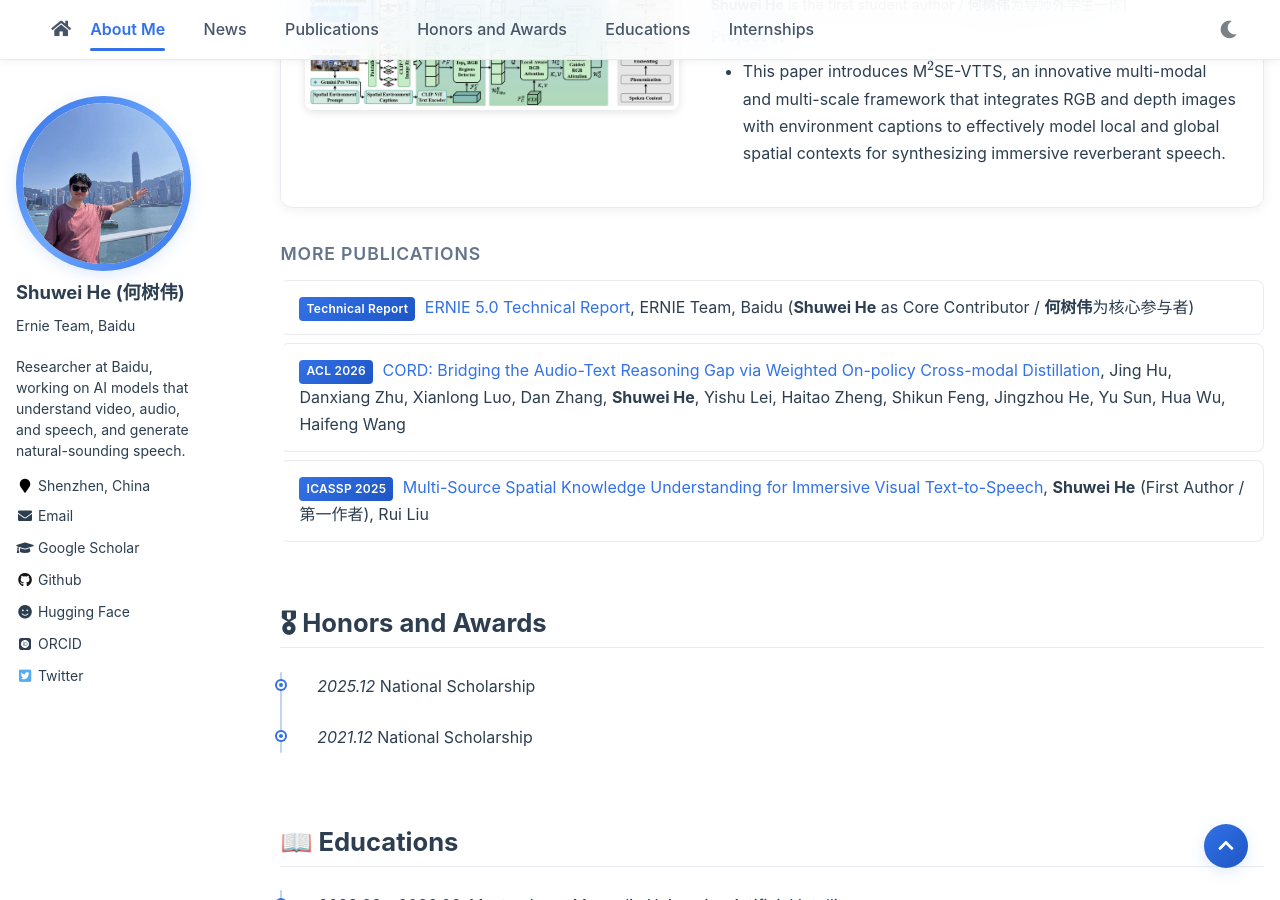
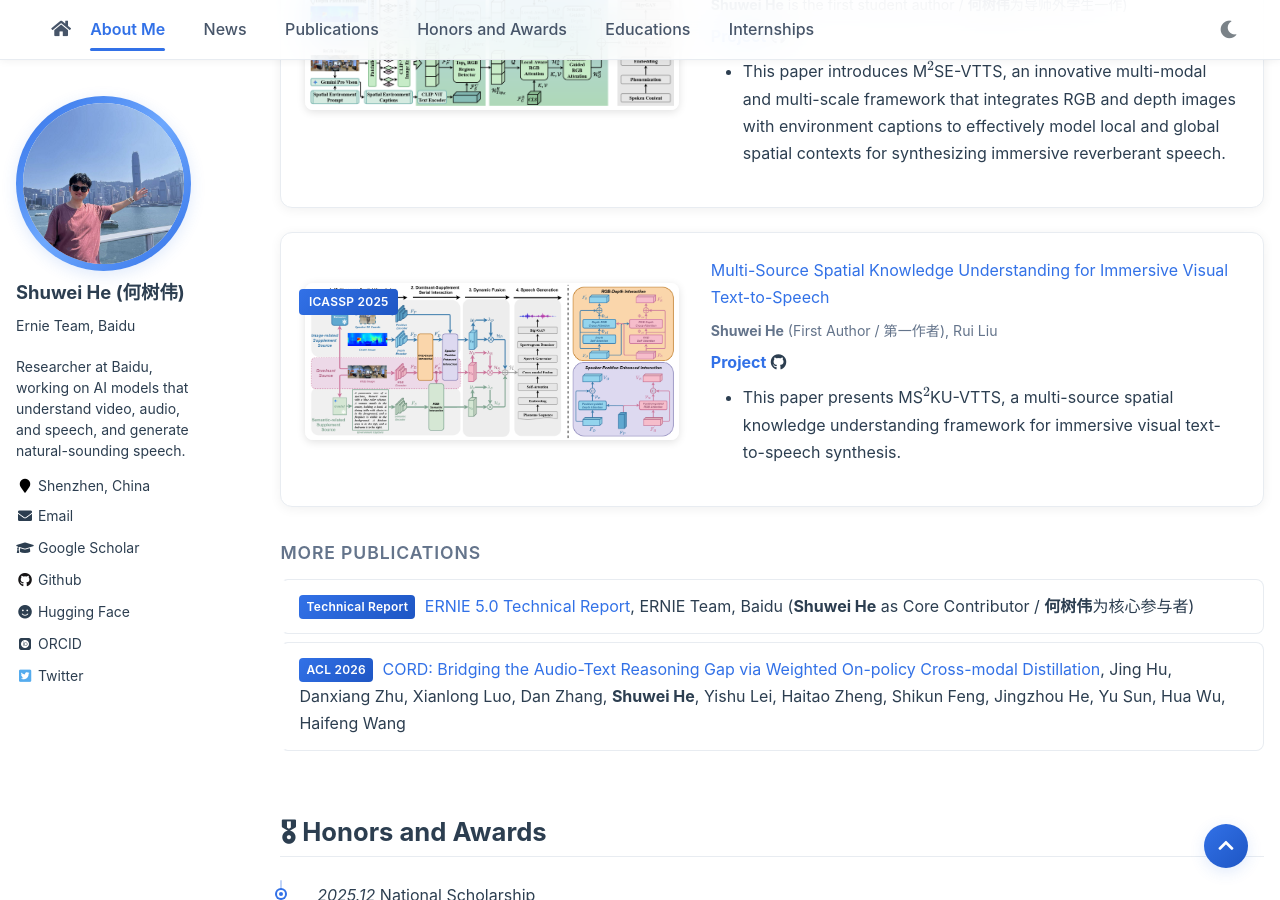
Before and after one commit to he-shuwei/he-shuwei.github.io, a Jekyll site: the page built from _pages/about.md, in a window 1280 px wide and 900 px high, scrolled down 2079 px. Built offline with Jekyll 4.4.1, drawn with Linux system fonts in a browser that asks for light colours; comment, search, counter and statistics services are not loaded.

Commit message:
Move MS2KU-VTTS to representative work

```diff
--- a/_pages/about.md
+++ b/_pages/about.md
@@ -84,12 +84,23 @@ Rui Liu<sup>†</sup>, **Shuwei He**, Yifan Hu, Haizhou Li (<sup>†</sup> Corre
 </div>
 </div>
 
+<div class='paper-box'><div class='paper-box-image'><div><div class="badge">ICASSP 2025</div><img src='images/ms2ku-vtts.png' alt="MS2KU-VTTS" width="1760" height="678" loading="lazy"></div></div>
+<div class='paper-box-text' markdown="1">
+
+[Multi-Source Spatial Knowledge Understanding for Immersive Visual Text-to-Speech](https://arxiv.org/abs/2410.14101)
+
+**Shuwei He** (First Author / 第一作者), Rui Liu
+
+[**Project**](https://github.com/he-shuwei/MS2KU-VTTS) <i class="fab fa-github"></i>
+- This paper presents MS$^2$KU-VTTS, a multi-source spatial knowledge understanding framework for immersive visual text-to-speech synthesis.
+</div>
+</div>
+
 ### More Publications
 
 <div class="pub-list" markdown="1">
 - <span class="pub-badge">Technical Report</span> [ERNIE 5.0 Technical Report](https://arxiv.org/abs/2602.04705), ERNIE Team, Baidu (**Shuwei He** as Core Contributor / **何树伟**为核心参与者)
 - <span class="pub-badge">ACL 2026</span> [CORD: Bridging the Audio-Text Reasoning Gap via Weighted On-policy Cross-modal Distillation](https://arxiv.org/abs/2601.16547), Jing Hu, Danxiang Zhu, Xianlong Luo, Dan Zhang, **Shuwei He**, Yishu Lei, Haitao Zheng, Shikun Feng, Jingzhou He, Yu Sun, Hua Wu, Haifeng Wang
-- <span class="pub-badge">ICASSP 2025</span> <a href="https://arxiv.org/abs/2410.14101">Multi-Source Spatial Knowledge Understanding for Immersive Visual Text-to-Speech</a>, **Shuwei He** (First Author / 第一作者), Rui Liu
 </div>
 
 # 🎖 Honors and Awards
```
